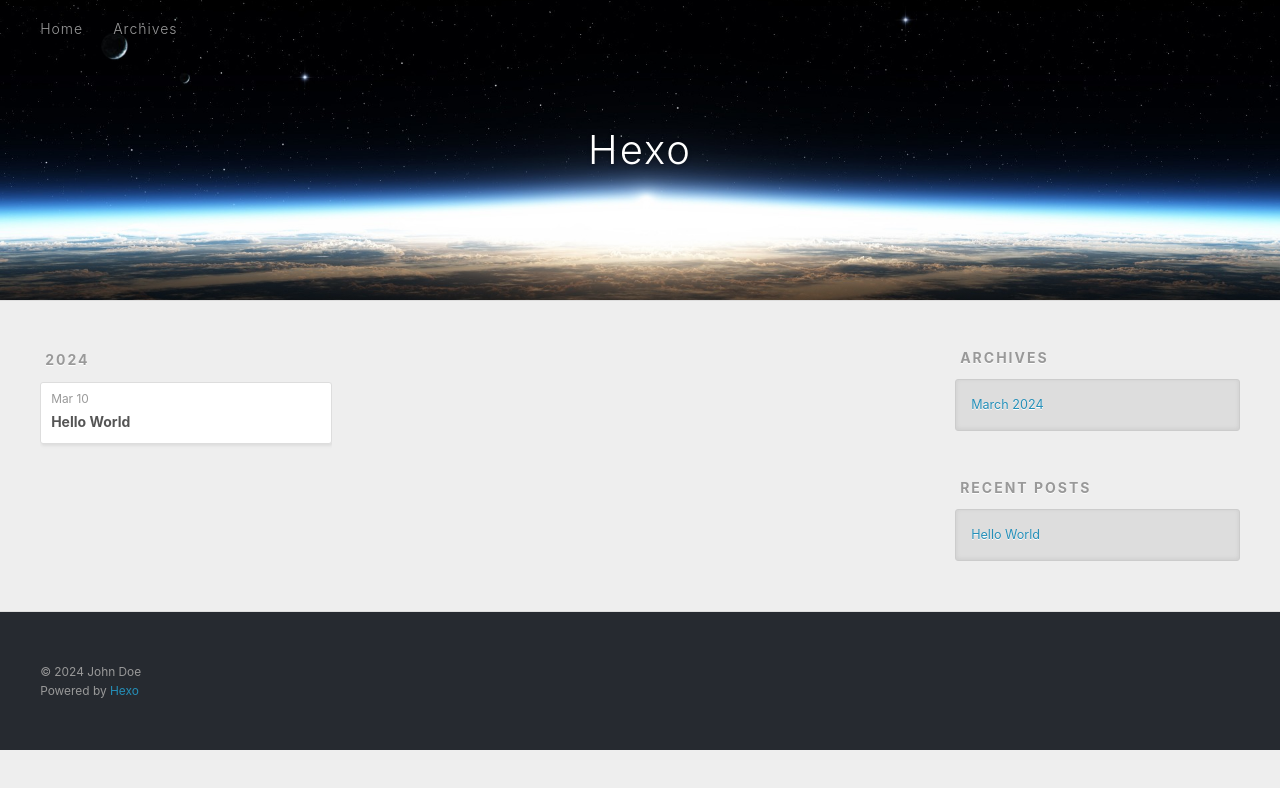
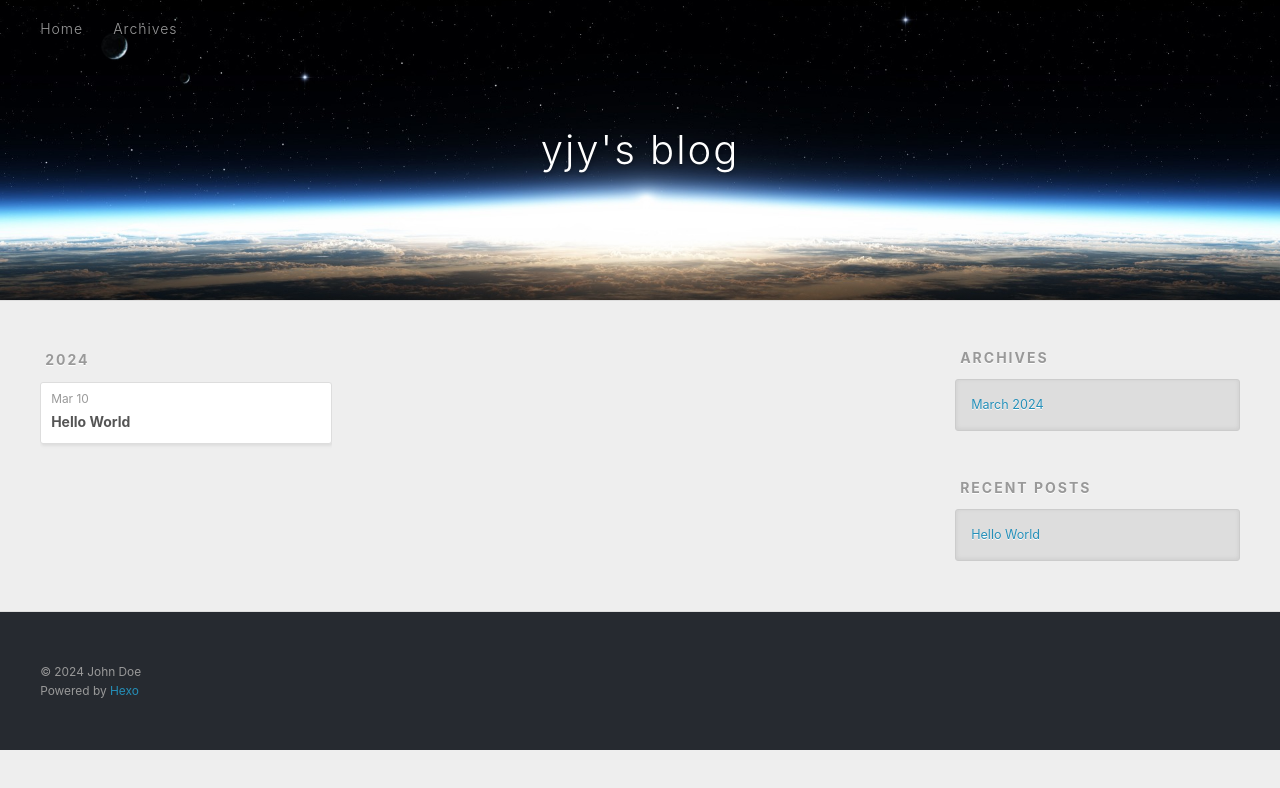
Before and after one commit to yjy1380/yjy1380.github.io, a plain HTML site: page archives/2024/03/index.html in a window 1280 px wide. Drawn offline with Linux system fonts and the light colour scheme.

Commit message:
Site updated: 2024-03-10 20:42:55

```diff
--- a/archives/2024/03/index.html
+++ b/archives/2024/03/index.html
@@ -4,17 +4,17 @@
   <meta charset="utf-8">
 
 
-  <title>Archives: 2024/3 | Hexo</title>
+  <title>Archives: 2024/3 | yjy&#39;s blog</title>
   <meta name="viewport" content="width=device-width, initial-scale=1, shrink-to-fit=no">
   <meta property="og:type" content="website">
-<meta property="og:title" content="Hexo">
+<meta property="og:title" content="yjy&#39;s blog">
 <meta property="og:url" content="http://yjy1380.github.io.git/archives/2024/03/index.html">
-<meta property="og:site_name" content="Hexo">
+<meta property="og:site_name" content="yjy&#39;s blog">
 <meta property="og:locale" content="en_US">
 <meta property="article:author" content="John Doe">
 <meta name="twitter:card" content="summary">
 
-    <link rel="alternate" href="/atom.xml" title="Hexo" type="application/atom+xml">
+    <link rel="alternate" href="/atom.xml" title="yjy's blog" type="application/atom+xml">
 
 
     <link rel="shortcut icon" href="/favicon.png">
@@ -39,7 +39,7 @@
   <div id="header-outer" class="outer">
     <div id="header-title" class="inner">
       <h1 id="logo-wrap">
-        <a href="/" id="logo">Hexo</a>
+        <a href="/" id="logo">yjy&#39;s blog</a>
       </h1>
 
     </div>
```
Also changed, not shown: 2024/03/10/hello-world/index.html (+4 -4 lines), archives/2024/index.html (+5 -5 lines), archives/index.html (+5 -5 lines), index.html (+5 -5 lines).
